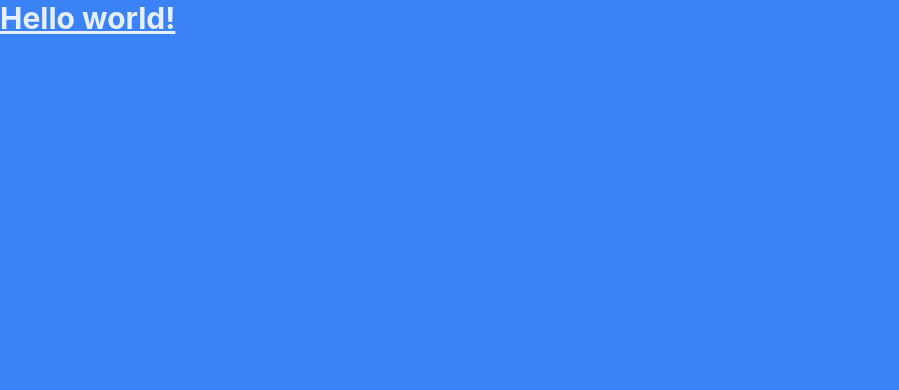
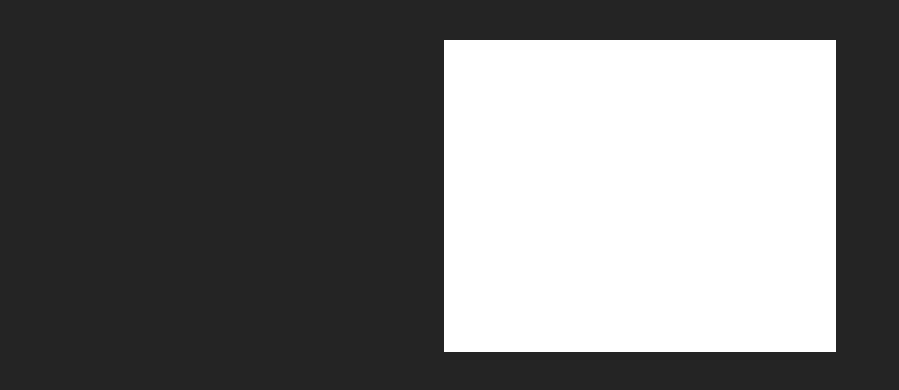
Before and after one commit to santicano2/pathfinding-visualizer, a React (Vite) app: page / in a window 1280 px wide. Shown: the top 390 px of the page, without its empty margins (0-899 px from the left). Built offline with nearby package versions, Linux system fonts and the light colour scheme.

Commit message:
añadido componente grid

```diff
--- a/src/App.tsx
+++ b/src/App.tsx
@@ -1,15 +1,17 @@
 import { PathfindingProvider } from "./context/PathfindingContext";
 import { SpeedProvider } from "./context/SpeedContext";
 import { TileProvider } from "./context/TileContext";
+
+import { Grid } from "./components/Grid";
 
 function App() {
   return (
     <PathfindingProvider>
       <TileProvider>
         <SpeedProvider>
-          <h1 className="text-3xl font-bold underline h-screen w-screen bg-blue-500">
-            Hello world!
-          </h1>
+          <div className="h-screen w-screen flex flex-col">
+            <Grid />
+          </div>
         </SpeedProvider>
       </TileProvider>
     </PathfindingProvider>
--- /dev/null
+++ b/src/components/Grid.tsx
@@ -0,0 +1,33 @@
+import { twMerge } from "tailwind-merge";
+
+import { usePathfinding } from "../hooks/usePathfinding";
+import { MAX_COLS, MAX_ROWS } from "../utils/constants";
+
+export function Grid() {
+  const { grid } = usePathfinding();
+
+  return (
+    <div
+      className={twMerge(
+        // Base classes
+        "flex items-center flex-col justify-center border-sky-300 mt-10",
+        // Control Grid height
+        `lg:min-h-[${MAX_ROWS * 17}px]  md:min-h-[${
+          MAX_ROWS * 15
+        }px] xs:min-h-[${MAX_ROWS * 8}px] min-h-[${MAX_ROWS * 7}px]`,
+        // Controlling grid width
+        `lg:w-[${MAX_COLS * 17}px] md:w-[${MAX_COLS * 15}px] xs:w-[${
+          MAX_COLS * 8
+        }px] w-[${MAX_COLS * 7}px]`
+      )}
+    >
+      {grid.map((row, rowIndex) => (
+        <div key={rowIndex} className="flex">
+          {row.map((tile, tileIndex) => (
+            <div className="bg-white h-2 w-2" />
+          ))}
+        </div>
+      ))}
+    </div>
+  );
+}
```
